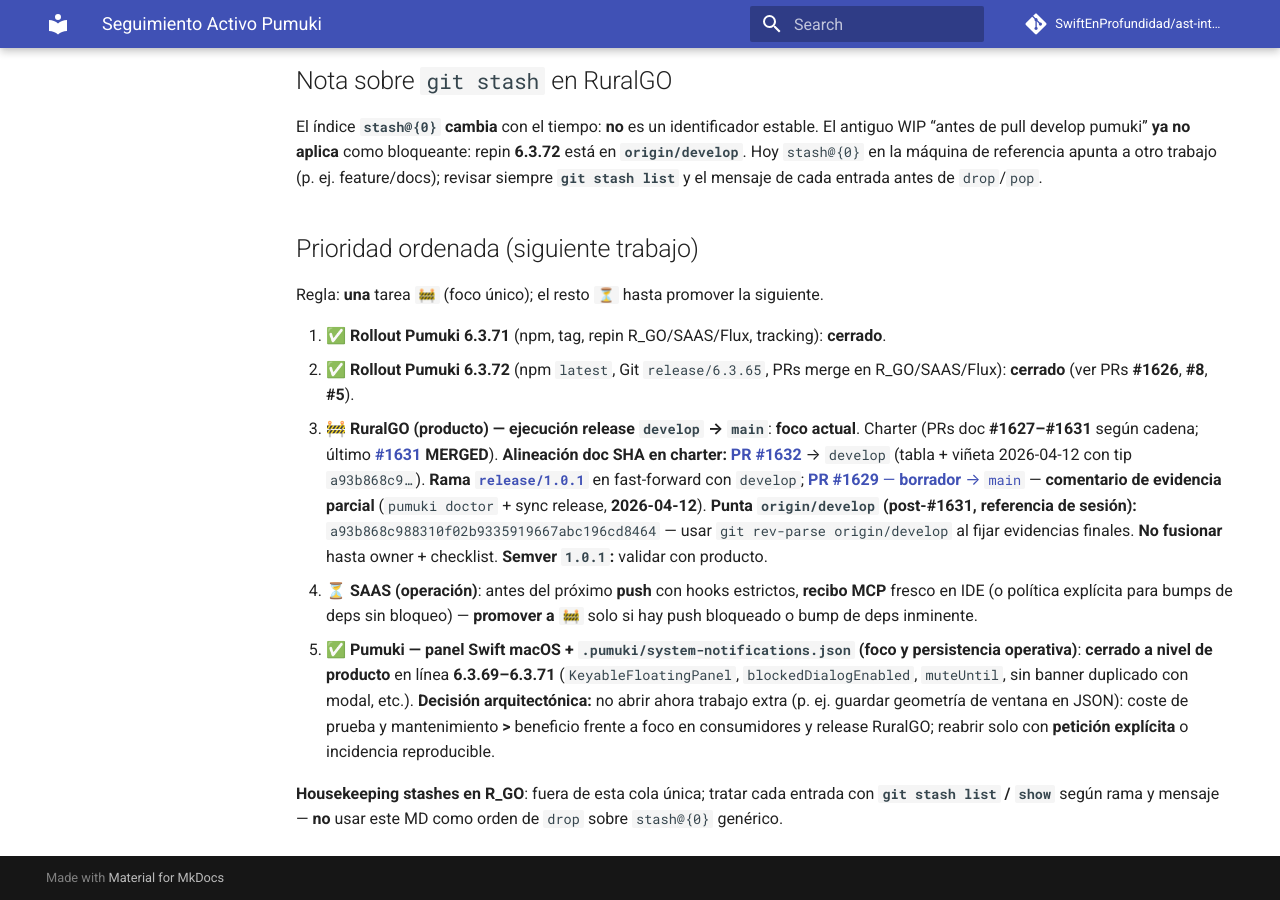
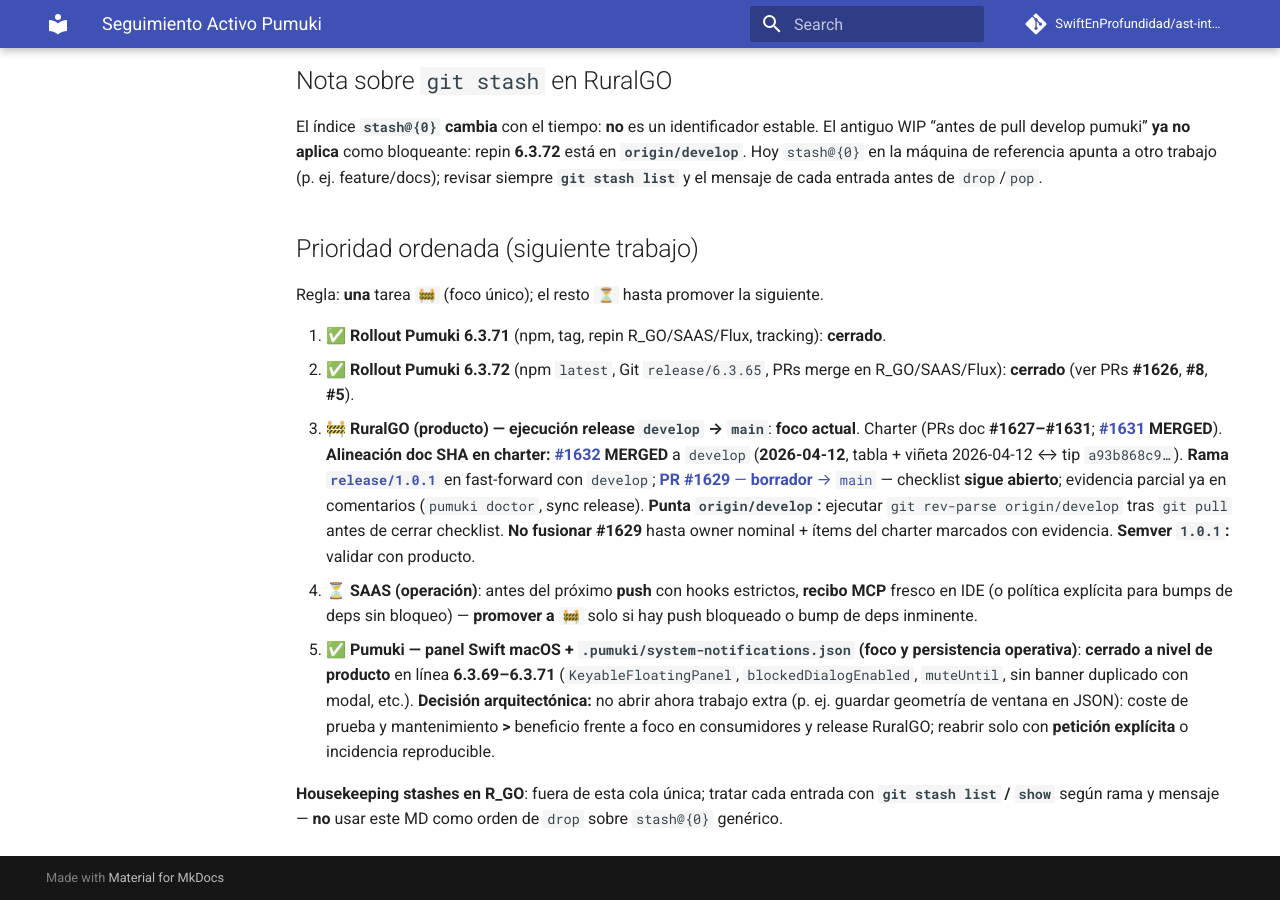
Before and after one commit to SwiftEnProfundidad/ast-intelligence-hooks, an MkDocs documentation site: the page built from docs/tracking/plan-activo-de-trabajo.md, in a window 1280 px wide and 900 px high, scrolled down 3264 px. Built offline with MkDocs 1.6.1 and Material for MkDocs 9.7.7, drawn with Linux system fonts in a browser that asks for light colours; comment, search, counter and statistics services are not loaded.

Commit message:
docs(tracking): PR #1632 charter SHA mergeado en R_GO develop

```diff
--- a/docs/tracking/plan-activo-de-trabajo.md
+++ b/docs/tracking/plan-activo-de-trabajo.md
@@ -63,7 +63,7 @@ Regla: **una** tarea `🚧` (foco único); el resto `⏳` hasta promover la sigu
 
 1. ✅ **Rollout Pumuki 6.3.71** (npm, tag, repin R_GO/SAAS/Flux, tracking): **cerrado**.
 2. ✅ **Rollout Pumuki 6.3.72** (npm `latest`, Git `release/6.3.65`, PRs merge en R_GO/SAAS/Flux): **cerrado** (ver PRs **#1626**, **#8**, **#5**).
-3. 🚧 **RuralGO (producto) — ejecución release `develop` → `main`**: **foco actual**. Charter (PRs doc **#1627–#1631** según cadena; último [**#1631**](https://github.com/SwiftEnProfundidad/R_GO/pull/1631) **MERGED**). **Alineación doc SHA en charter:** [**PR #1632**](https://github.com/SwiftEnProfundidad/R_GO/pull/1632) → `develop` (tabla + viñeta 2026-04-12 con tip `a93b868c9…`). **Rama [`release/1.0.1`](https://github.com/SwiftEnProfundidad/R_GO/tree/release/1.0.1)** en fast-forward con `develop`; [**PR #1629** — **borrador** → `main`](https://github.com/SwiftEnProfundidad/R_GO/pull/1629) — **comentario de evidencia parcial** (`pumuki doctor` + sync release, **2026-04-12**). **Punta `origin/develop` (post-#1631, referencia de sesión):** `a93b868c988310f02b9335919667abc196cd8464` — usar `git rev-parse origin/develop` al fijar evidencias finales. **No fusionar** hasta owner + checklist. **Semver `1.0.1`:** validar con producto.
+3. 🚧 **RuralGO (producto) — ejecución release `develop` → `main`**: **foco actual**. Charter (PRs doc **#1627–#1631**; [**#1631**](https://github.com/SwiftEnProfundidad/R_GO/pull/1631) **MERGED**). **Alineación doc SHA en charter:** [**#1632**](https://github.com/SwiftEnProfundidad/R_GO/pull/1632) **MERGED** a `develop` (**2026-04-12**, tabla + viñeta 2026-04-12 ↔ tip `a93b868c9…`). **Rama [`release/1.0.1`](https://github.com/SwiftEnProfundidad/R_GO/tree/release/1.0.1)** en fast-forward con `develop`; [**PR #1629** — **borrador** → `main`](https://github.com/SwiftEnProfundidad/R_GO/pull/1629) — checklist **sigue abierto**; evidencia parcial ya en comentarios (`pumuki doctor`, sync release). **Punta `origin/develop`:** ejecutar `git rev-parse origin/develop` tras `git pull` antes de cerrar checklist. **No fusionar #1629** hasta owner nominal + ítems del charter marcados con evidencia. **Semver `1.0.1`:** validar con producto.
 4. ⏳ **SAAS (operación)**: antes del próximo **push** con hooks estrictos, **recibo MCP** fresco en IDE (o política explícita para bumps de deps sin bloqueo) — **promover a `🚧`** solo si hay push bloqueado o bump de deps inminente.
 5. ✅ **Pumuki — panel Swift macOS + `.pumuki/system-notifications.json` (foco y persistencia operativa)**: **cerrado a nivel de producto** en línea **6.3.69–6.3.71** (`KeyableFloatingPanel`, `blockedDialogEnabled`, `muteUntil`, sin banner duplicado con modal, etc.). **Decisión arquitectónica:** no abrir ahora trabajo extra (p. ej. guardar geometría de ventana en JSON): coste de prueba y mantenimiento **>** beneficio frente a foco en consumidores y release RuralGO; reabrir solo con **petición explícita** o incidencia reproducible.
 
```
